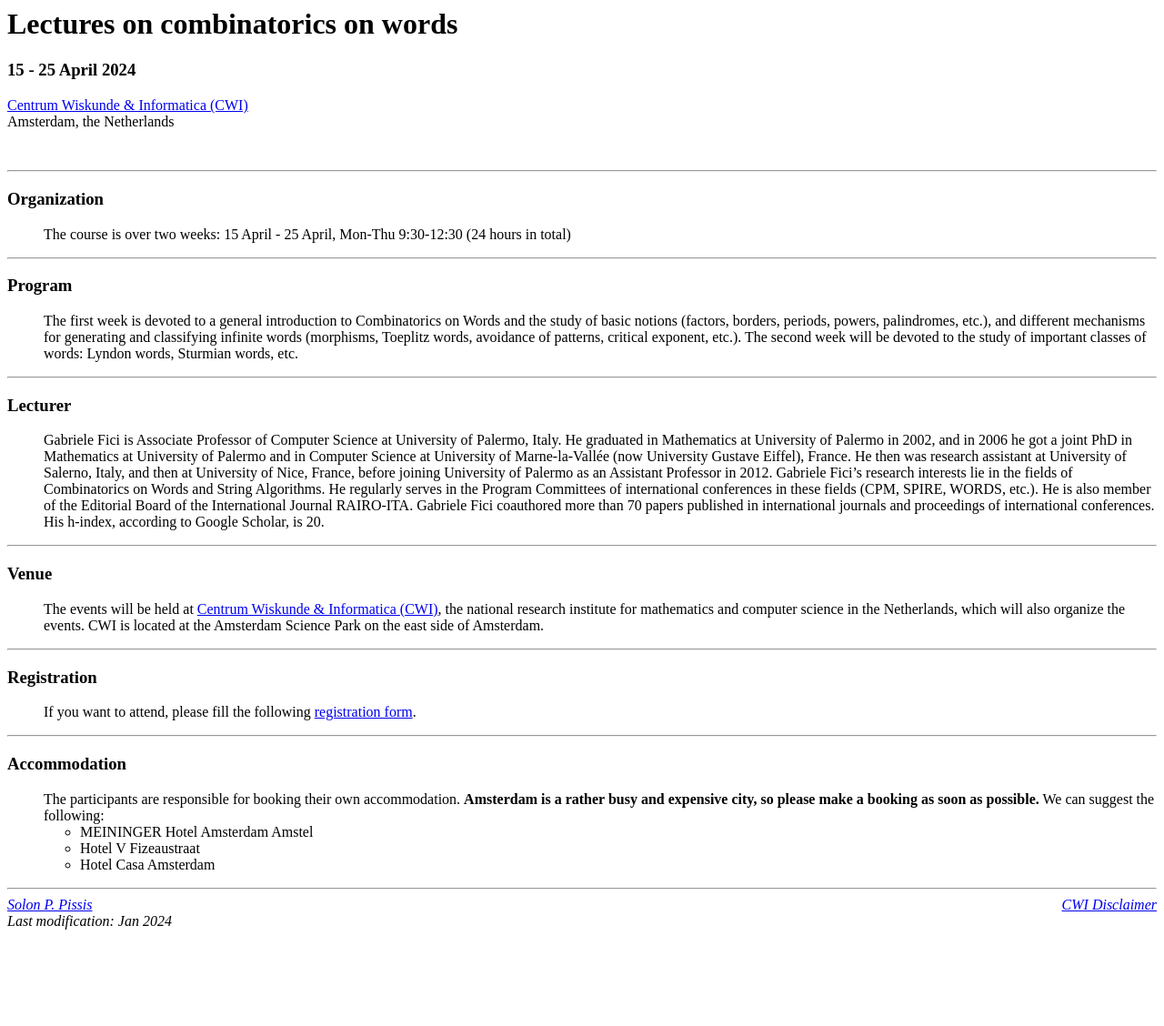
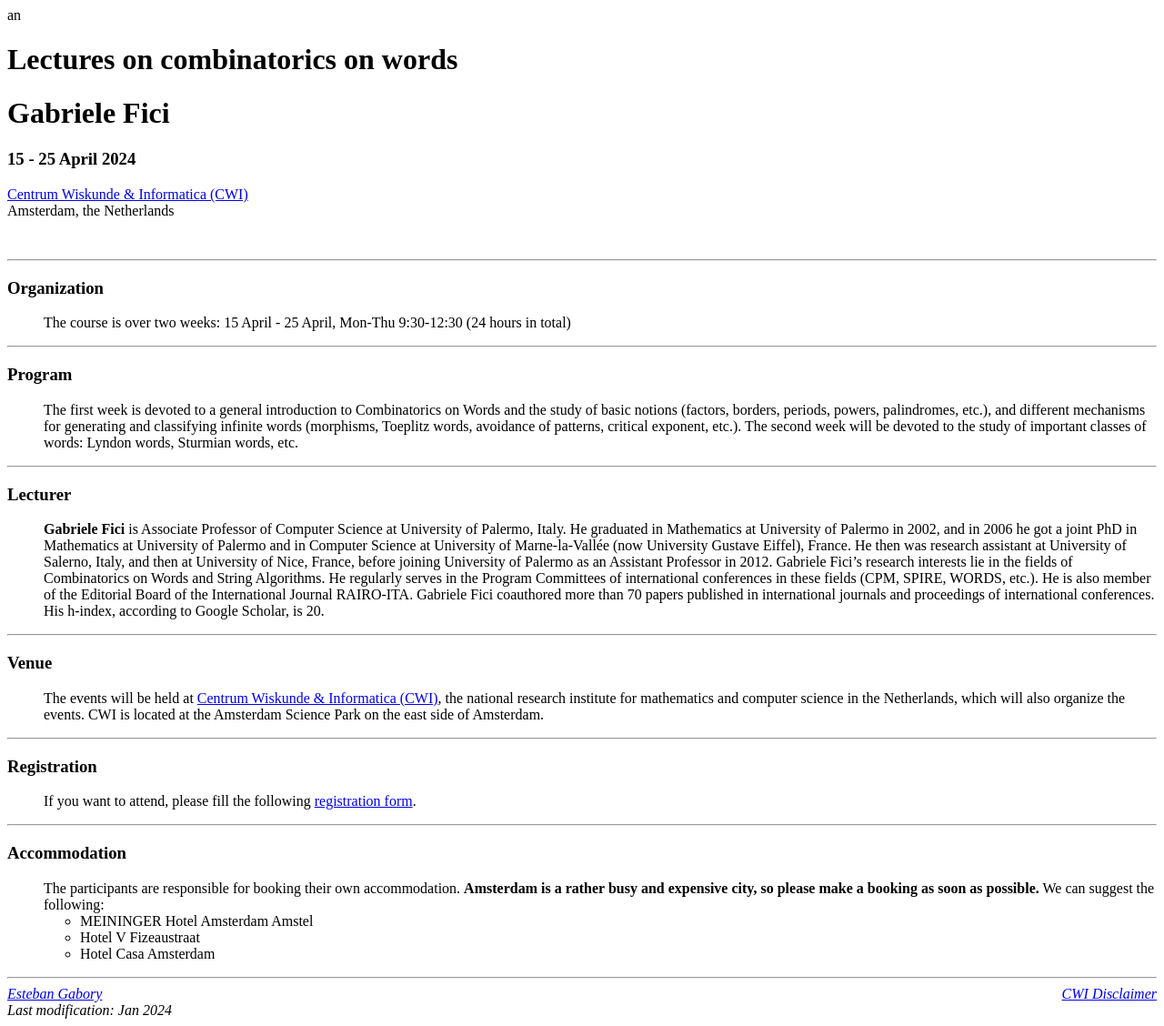
Before and after one commit to estebangabory/cow-amsterdam, a plain HTML site: page index.html in a window 1280 px wide. Shown: the whole page at 91% size. Before the commit the page ends 1030 px from the top, so only its background shows below. Drawn offline with Linux system fonts and the light colour scheme.

Commit message:
Update index.html

```diff
--- a/index.html
+++ b/index.html
@@ -1,4 +1,4 @@
-
+an
 <html><head><meta http-equiv="Content-Type" content="text/html; charset=UTF-8">
 
 
@@ -6,6 +6,7 @@
   <style type="text/css">.styles-module_blinkingCursor__yugAC{color:inherit;font:inherit;left:3px;line-height:inherit;opacity:1;position:relative;top:0}.styles-module_blinking__9VXRT{animation-duration:.8s;animation-iteration-count:infinite;animation-name:styles-module_blink__rqfaf}@keyframes styles-module_blink__rqfaf{0%{opacity:1}to{opacity:0}}</style></head>
   <body style="isolation: isolate;">
   <h1>Lectures on combinatorics on words</h1>
+  <h1>Gabriele Fici</h1>
   <h3>15 - 25 April 2024</h3>
   <a href="https://www.cwi.nl/" target="_blank">Centrum Wiskunde &amp; Informatica (CWI)</a><br>
   Amsterdam, the Netherlands<br>
@@ -28,7 +29,7 @@
   <hr>
   <h3>Lecturer</h3>
   <ul>
-    Gabriele Fici is Associate Professor of Computer Science at University of Palermo, Italy. He graduated in Mathematics at University of Palermo in 2002, and in 2006 he got a joint PhD in Mathematics at University of Palermo and in Computer Science at University of Marne-la-Vallée (now University Gustave Eiffel), France. He then was research assistant at University of Salerno, Italy, and then at University of Nice, France, before joining University of Palermo as an Assistant Professor in 2012.
+    <b>Gabriele Fici</b> is Associate Professor of Computer Science at University of Palermo, Italy. He graduated in Mathematics at University of Palermo in 2002, and in 2006 he got a joint PhD in Mathematics at University of Palermo and in Computer Science at University of Marne-la-Vallée (now University Gustave Eiffel), France. He then was research assistant at University of Salerno, Italy, and then at University of Nice, France, before joining University of Palermo as an Assistant Professor in 2012.
     Gabriele Fici’s research interests lie in the fields of Combinatorics on Words and String Algorithms. He regularly serves in the Program Committees of international conferences in these fields (CPM, SPIRE, WORDS, etc.). He is also member of the Editorial Board of the International Journal RAIRO-ITA.
     Gabriele Fici coauthored more than 70 papers published in international journals and proceedings of international conferences. His h-index, according to Google Scholar, is 20.
   </ul>
@@ -56,6 +57,6 @@
   </ul>
   <hr>
   <address>
-  <a href="mailto:solon.pissis-at-cwi.nl">Solon P. Pissis</a> <a href="http://www.cwi.nl/disclaimer.html" style="float: right;">CWI Disclaimer</a><br>
+  <a href="mailto:esteban.gabory-at-cwi.nl">Esteban Gabory</a> <a href="http://www.cwi.nl/disclaimer.html" style="float: right;">CWI Disclaimer</a><br>
   Last modification: Jan 2024
   </address>
```
